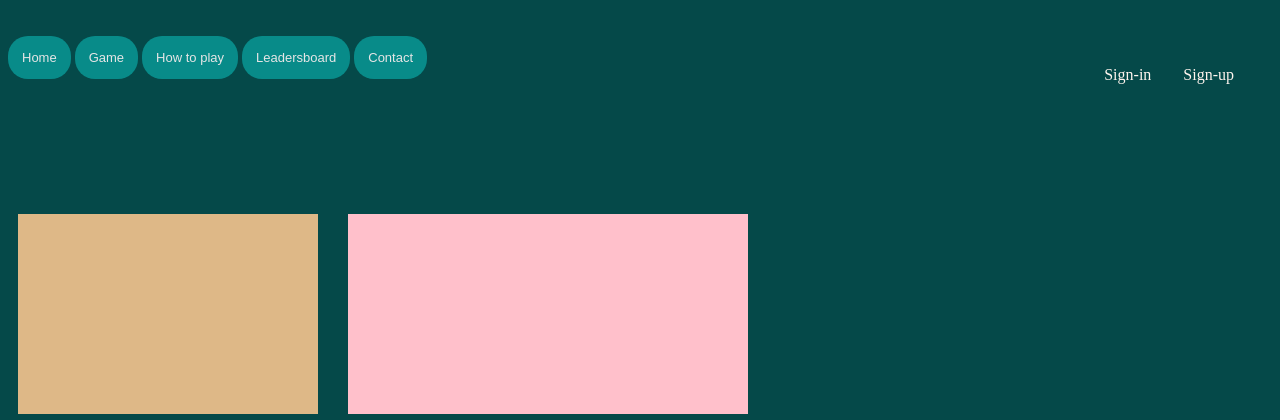
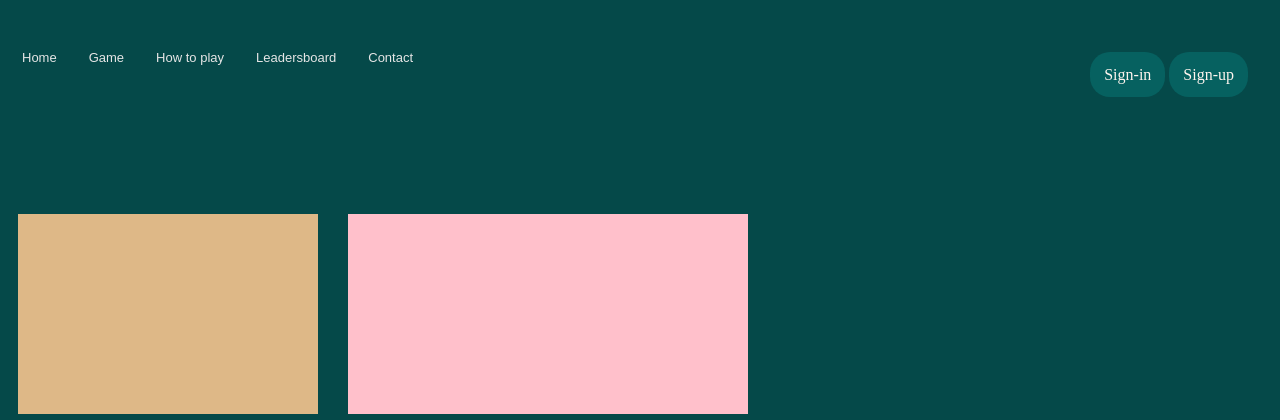
Before and after one commit to SohailMG/GameWebsite, a PHP site: page / in a window 1280 px wide. Shown: the top 420 px of the page. Run offline with PHP 8.4, Linux system fonts and the light colour scheme.

Commit message:
removed selected class from navbar

```diff
--- a/index.html
+++ b/index.html
@@ -24,15 +24,15 @@
     <nav>
 
         <div class="navbar">
-            <a class= "selected" href="index.html">Home</a>
-            <a class= "selected" href="Game.html">Game</a>
-            <a class= "selected" href="#">How to play</a>
-            <a class= "selected" href="leaderbaord.html">Leadersboard</a>
-            <a class= "selected" href="Contact.html">Contact</a>
+            <a href="index.html">Home</a>
+            <a href="Game.html">Game</a>
+            <a href="#">How to play</a>
+            <a href="leaderbaord.html">Leadersboard</a>
+            <a href="Contact.html">Contact</a>
         </div>
         <div class="signbtns">
-        <a href="">Sign-in</a>
-        <a href="">Sign-up</a>
+            <a class="selected" href="Sign-in.html">Sign-in</a>
+            <a class="selected" href="Sign-up.html">Sign-up</a>
         </div>
     </nav>
 
--- a/style.css
+++ b/style.css
@@ -18,6 +18,12 @@ header{
 }
 .navbar  a:hover{
     background-color: rgb(5, 41, 37);
+    border-radius: 20px;
+}
+.selected{
+    width: 800px;
+    padding:10px;
+    background-color:rgba(10, 175, 172, 0.233);
     border-radius: 20px;
 }
 .signbtns{
@@ -65,9 +71,3 @@ footer{
     color: white;
     font-family: 'Courier New', Courier, monospace;
 }
-.selected{
-    width: 800px;
-    padding:10px;
-    background-color:rgba(10, 175, 172, 0.651);
-    border-radius: 20px;
-}
```
